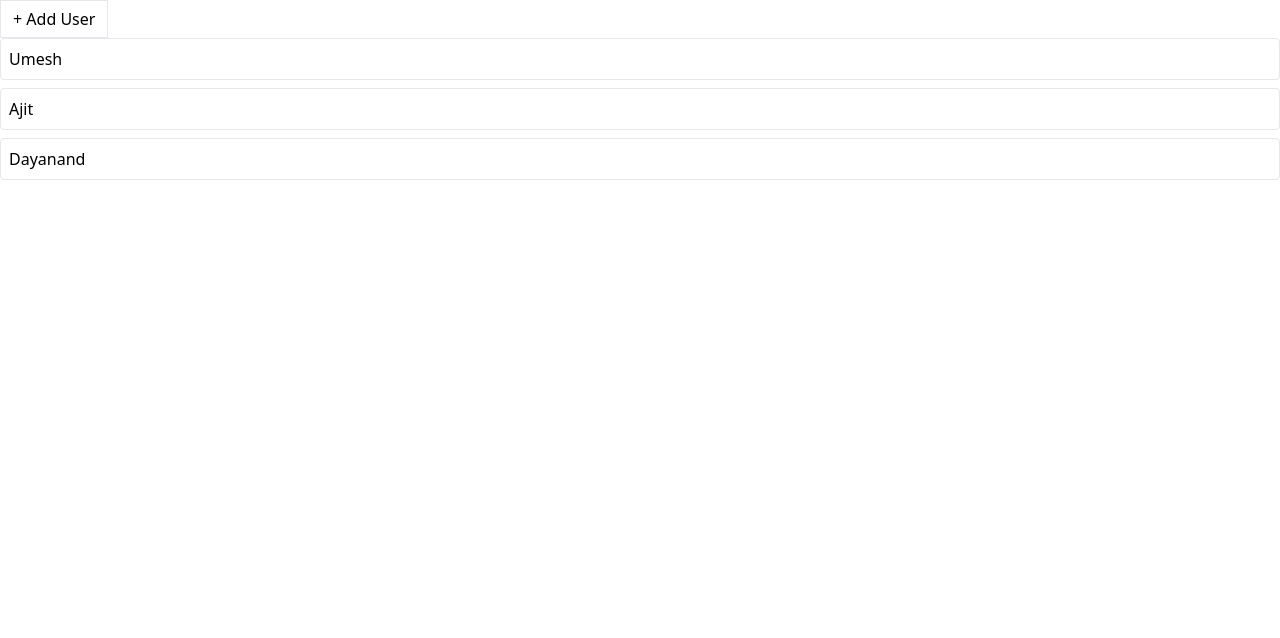
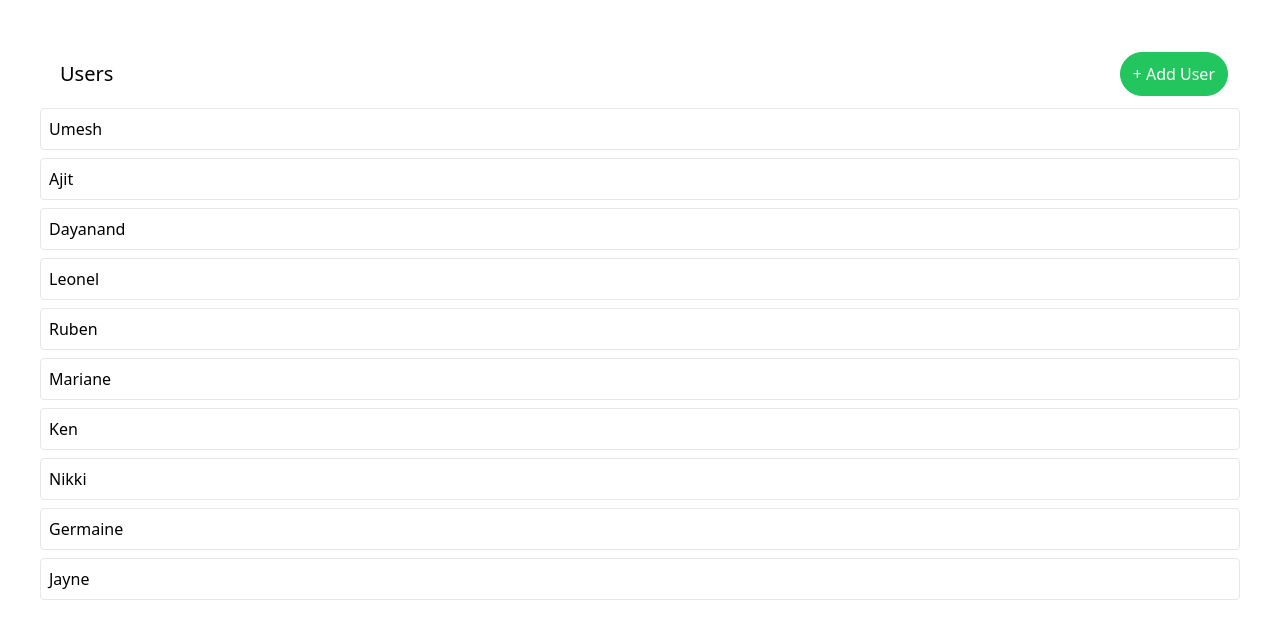
Before and after one commit to Umesh-Singadi/media, a React (Vite) app: page / in a window 1280 px wide. Shown: the top 638 px of the page. Built offline with nearby package versions, Linux system fonts and the light colour scheme; data requests are answered from the project's data file.

Commit message:
Add add addUser Button

```diff
--- a/db.json
+++ b/db.json
@@ -11,6 +11,34 @@
     {
       "id": 3,
       "name": "Dayanand"
+    },
+    {
+      "name": "Leonel",
+      "id": 4
+    },
+    {
+      "name": "Ruben",
+      "id": 5
+    },
+    {
+      "name": "Mariane",
+      "id": 6
+    },
+    {
+      "name": "Ken",
+      "id": 7
+    },
+    {
+      "name": "Nikki",
+      "id": 8
+    },
+    {
+      "name": "Germaine",
+      "id": 9
+    },
+    {
+      "name": "Jayne",
+      "id": 10
     }
   ],
   "album": [],
--- a/src/App.jsx
+++ b/src/App.jsx
@@ -2,7 +2,7 @@ import UsersList from "./components/UsersList";
 
 function App() {
   return (
-    <div className="container mx-auto">
+    <div className="container mx-auto p-10">
       <UsersList />
     </div>
   );
--- a/src/components/UsersList.jsx
+++ b/src/components/UsersList.jsx
@@ -28,8 +28,11 @@ function UsersList() {
 
   return (
     <div>
-      <div>
-        <Button onClick={() => dispatch(addUser())}>+ Add User</Button>
+      <div className="flex flex-row justify-between m-3">
+        <h1 className="m-2 text-xl">Users</h1>
+        <Button onClick={() => dispatch(addUser())} success rounded>
+          + Add User
+        </Button>
       </div>
       {renderedUsers}
     </div>
```
